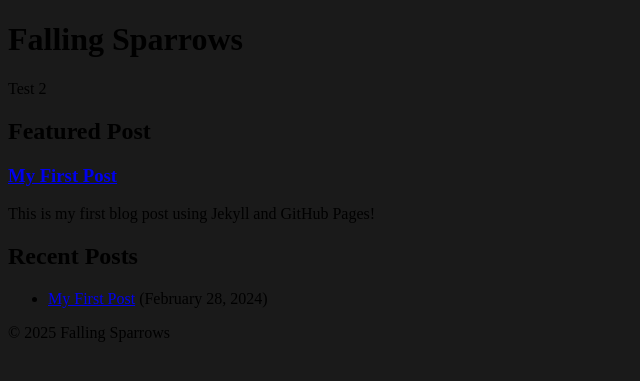
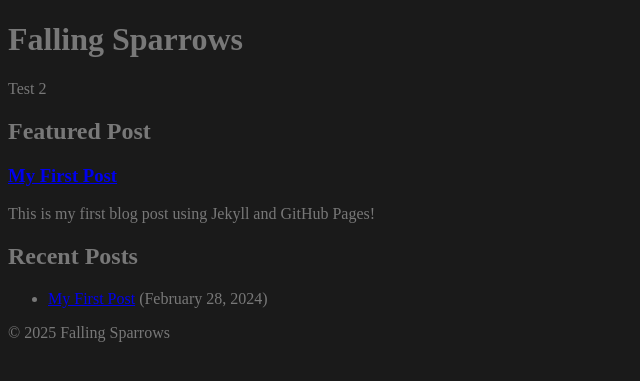
Before and after one commit to falling-sparrows/falling-sparrows.github.io, a Jekyll site: the page built from index.md, in a window 1280 px wide. Shown: the top 381 px of the page, without its empty margins (0-640 px from the left). Built offline with Jekyll 4.4.1, drawn with Linux system fonts in a browser that asks for light colours.

Commit message:
Update style.css

```diff
--- a/assets/css/style.css
+++ b/assets/css/style.css
@@ -1,5 +1,6 @@
 /* Change background color to light gray */
 body {
-    /*background-color: #f4f4f4;*/
-    background-color: #1a1a1a;
+    background-color: #1a1a1a; /* Dark gray */
+    color: #787878; /* Light gray for text */
+
 }
```
